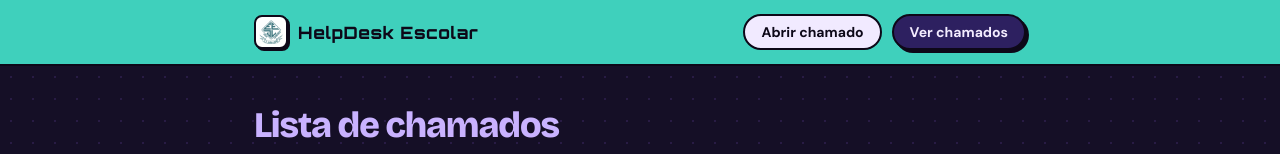
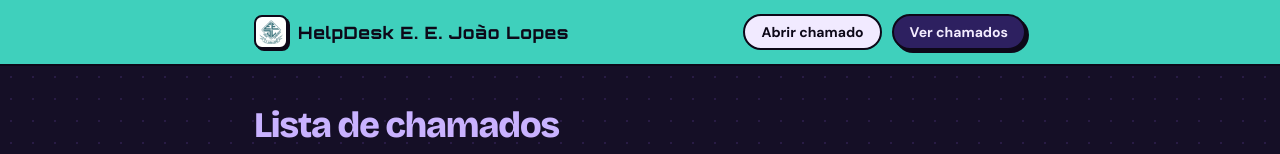
Before and after one commit to Sumnagi/help-desk, a plain HTML site: page chamados.html in a window 1280 px wide. Shown: the top 154 px of the page. Drawn offline with nearby package versions, Linux system fonts and the light colour scheme.

Commit message:
Update header title in chamados.html

```diff
--- a/chamados.html
+++ b/chamados.html
@@ -15,7 +15,7 @@
         <div class="topo-conteudo">
             <span class="topo-marca">
                 <img src="icons/logo-escola_20261125150937.png" alt="Logo E.E. João Lopes" class="logo-escola">
-                HelpDesk Escolar
+                HelpDesk E. E. João Lopes
             </span>
             <nav class="topo-nav">
                 <a href="index.html">Abrir chamado</a>
```
